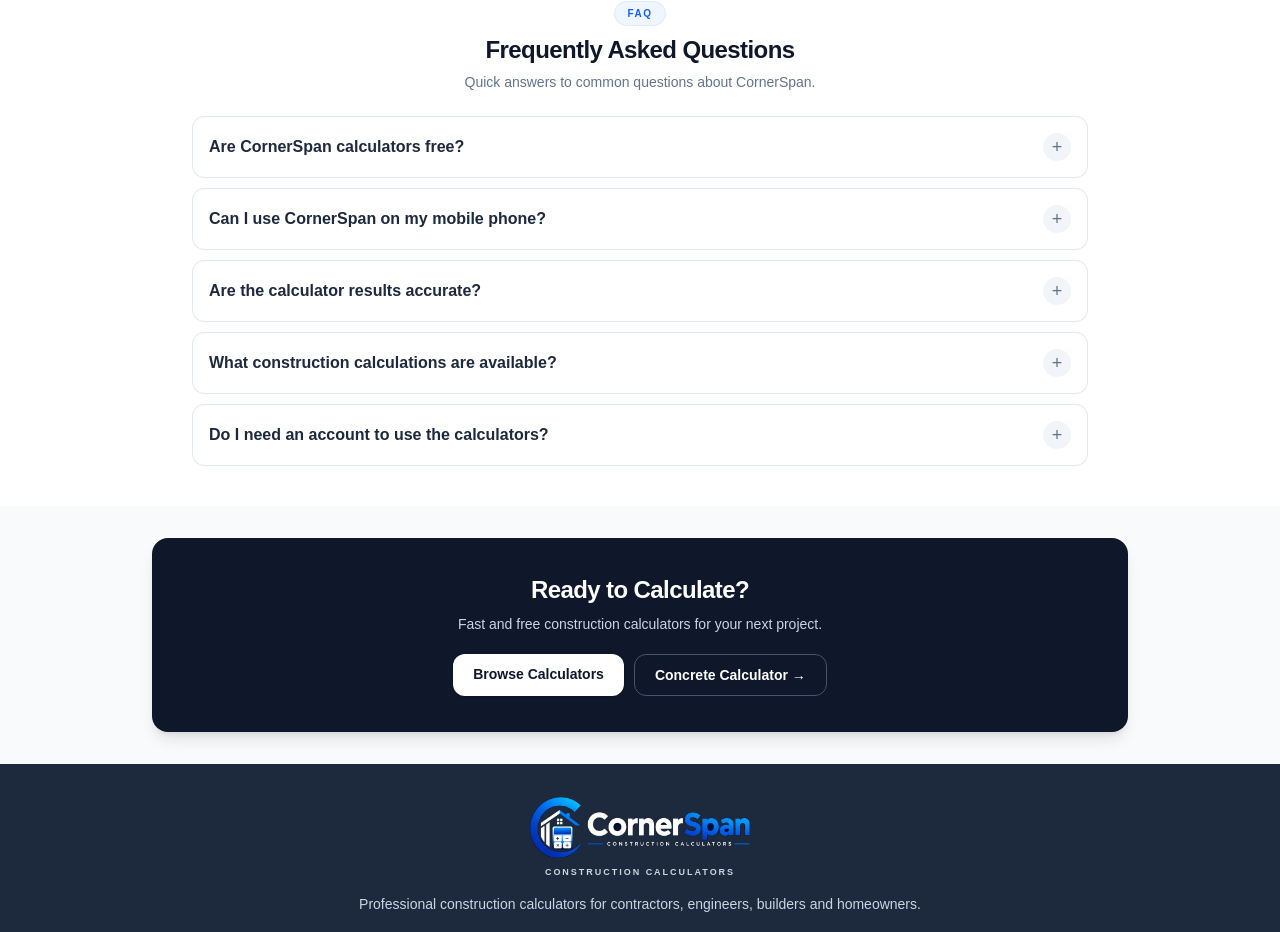
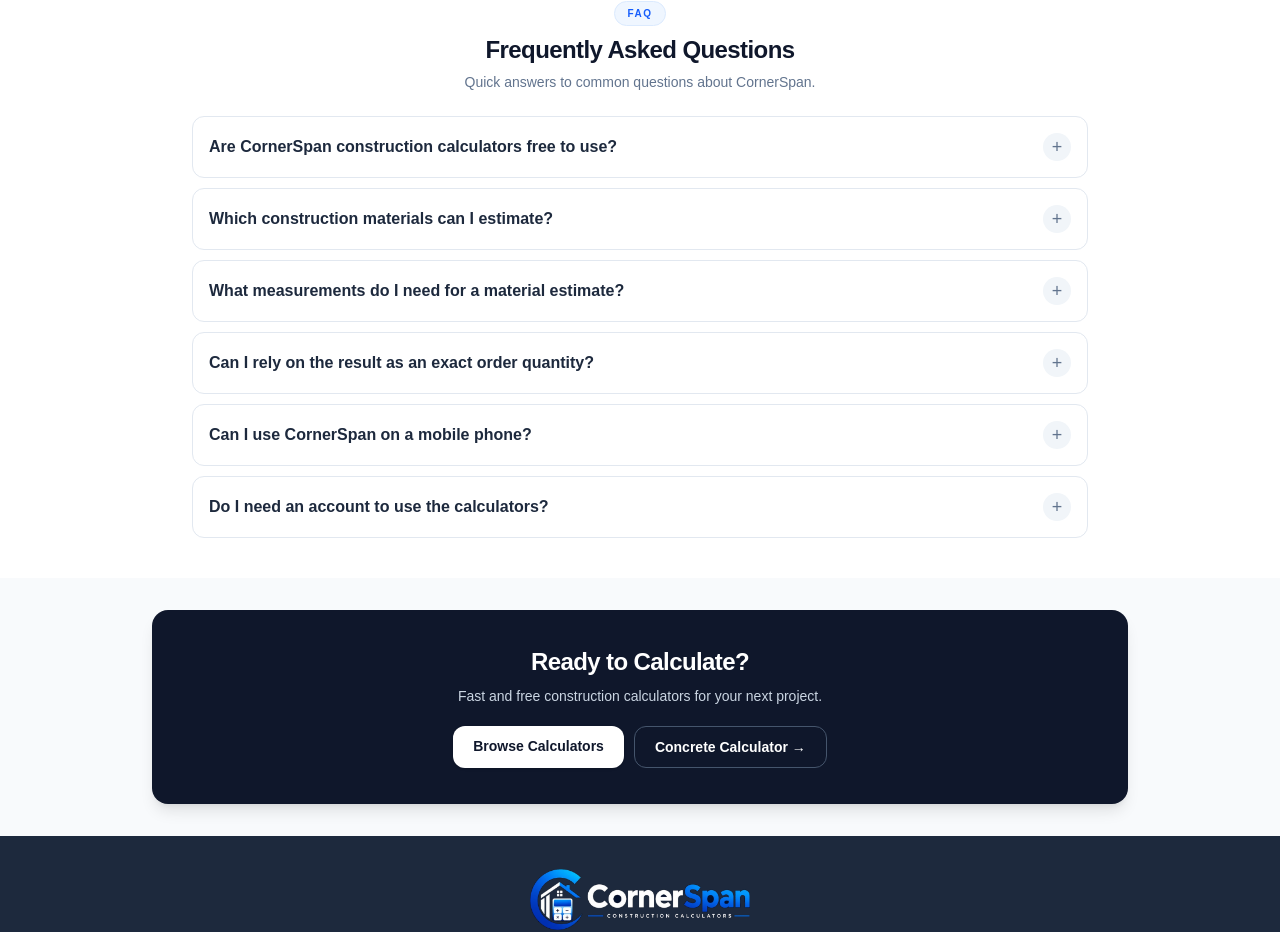
Before and after one commit to km7max-cmd/cornerspan, a Next.js app: page / in a window 1280 px wide. Shown: the part 3617-4549 px from the top of the page. Built offline with nearby package versions, Linux system fonts and the light colour scheme.

Commit message:
Update FAQ questions and answers for clarity

```diff
--- a/data/homepage-faq.ts
+++ b/data/homepage-faq.ts
@@ -1,3 +1,4 @@
+
 export type HomepageFAQItem = {
   question: string;
   answer: string;
@@ -5,28 +6,33 @@ export type HomepageFAQItem = {
 
 export const homepageFaq: HomepageFAQItem[] = [
   {
-    question: "Are CornerSpan calculators free?",
+    question: "Are CornerSpan construction calculators free to use?",
     answer:
-      "Yes. CornerSpan calculators are free to use and do not require registration.",
+      "Yes. CornerSpan provides its available construction calculators for free, without requiring an account. Each calculator is intended to help with material estimation and project planning.",
   },
   {
-    question: "Can I use CornerSpan on my mobile phone?",
+    question: "Which construction materials can I estimate?",
     answer:
-      "Yes. CornerSpan is designed to work on smartphones, tablets, laptops and desktop devices.",
+      "Available tools cover materials and tasks such as concrete, bricks, paint, tiles, gravel, asphalt, pavers, topsoil and sod or turf. Visit the calculators directory to see the tools currently available.",
   },
   {
-    question: "Are the calculator results accurate?",
+    question: "What measurements do I need for a material estimate?",
     answer:
-      "The calculators use standard estimation formulas. Always verify final quantities with your project specifications.",
+      "The required measurements depend on the calculator. A volume calculation commonly needs length, width and depth or thickness. Other estimates may require surface area, product dimensions, coverage or material-specific details.",
   },
   {
-    question: "What construction calculations are available?",
+    question: "Can I rely on the result as an exact order quantity?",
     answer:
-      "CornerSpan provides calculators for concrete, brick, steel, paint, tile, roofing, pavers, asphalt, gravel and other construction requirements.",
+      "Treat calculator results as estimates rather than guaranteed order quantities. Actual requirements can change with product specifications, material density, coverage, installation methods, cutting, waste and site conditions. Verify important quantities against your plans and supplier guidance.",
+  },
+  {
+    question: "Can I use CornerSpan on a mobile phone?",
+    answer:
+      "Yes. CornerSpan pages are designed to work on mobile phones, tablets and desktop screens. For the clearest result, enter measurements carefully and check the units displayed by the calculator.",
   },
   {
     question: "Do I need an account to use the calculators?",
     answer:
-      "No. You can use the available calculators without creating an account.",
+      "No account is required to use the available calculators. You can open a tool, enter the requested project details and review the estimate.",
   },
 ];
```
